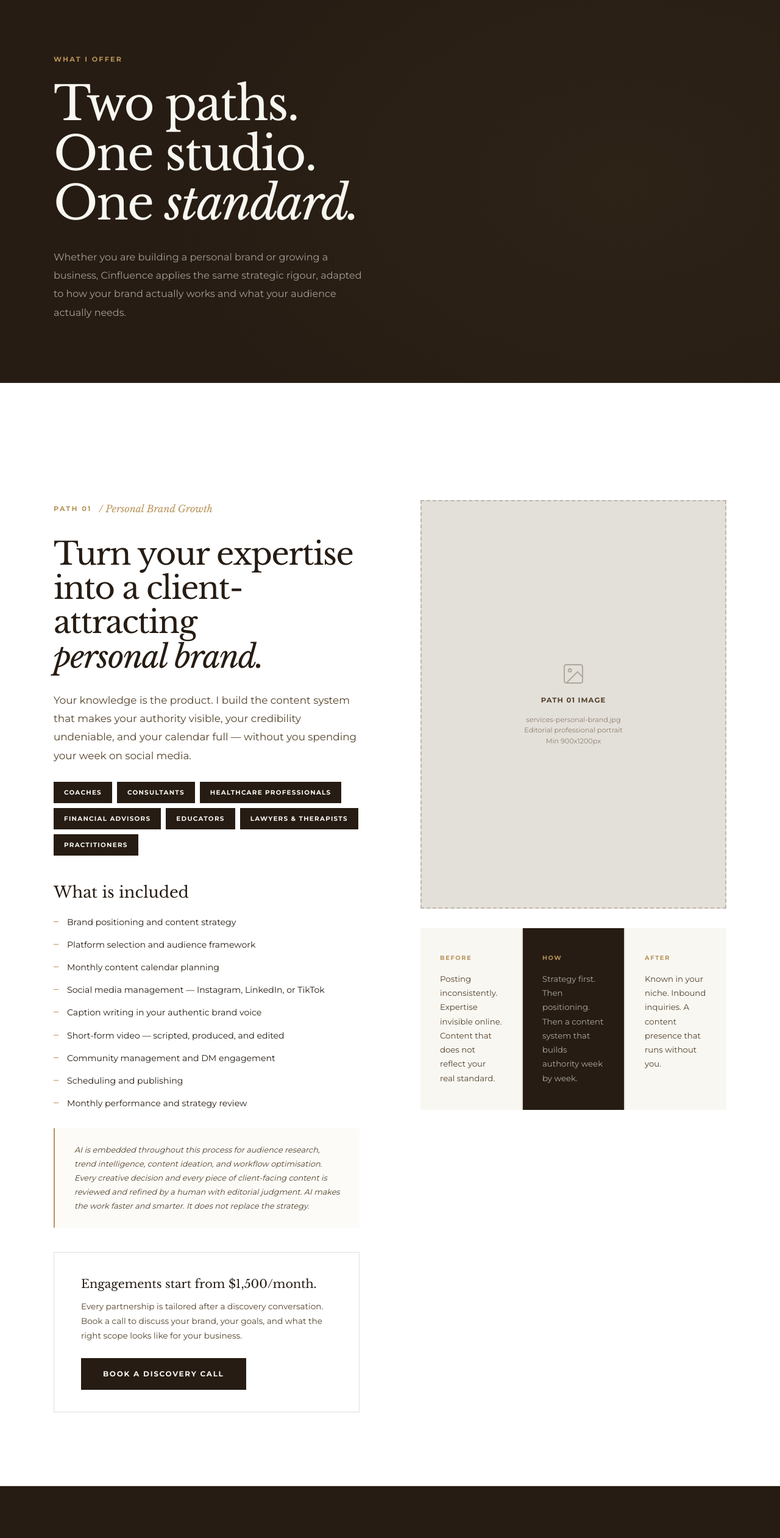
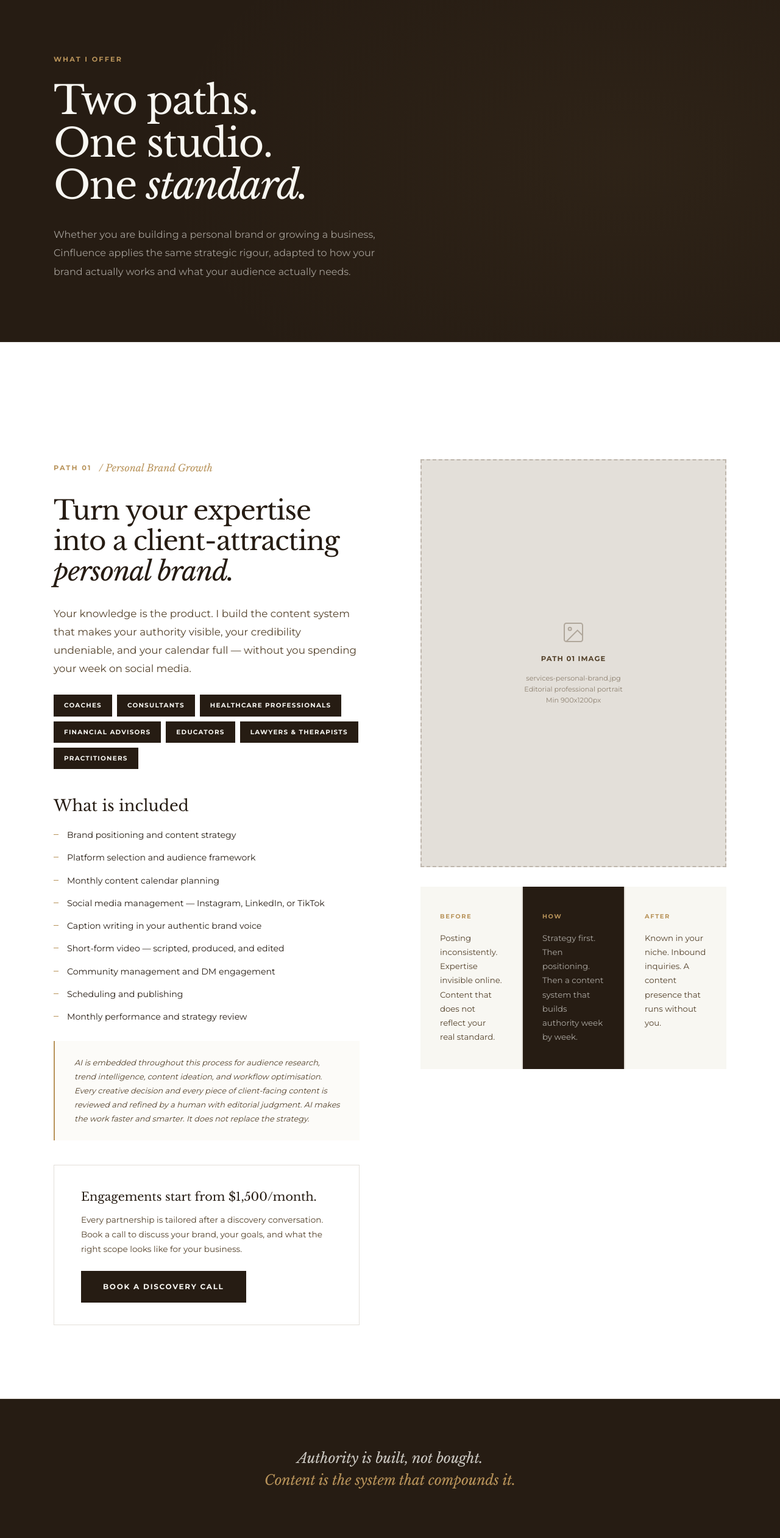
Before and after one commit to hyacinthcinfluencedigital/cinfluence-site-temporary, a plain HTML site: page services.html in a window 1280 px wide. Shown: the part 100-2622 px from the top of the page at 61% size. Drawn offline with nearby package versions, Linux system fonts and the light colour scheme.

Commit message:
Add files via upload

```diff
--- a/services.html
+++ b/services.html
@@ -107,7 +107,7 @@
     <div class="page-hero-bg"></div>
     <div class="container">
       <span class="label">What I Offer</span>
-      <h1 class="heading-xl">Two paths.<br>One studio.<br>One <em>standard.</em></h1>
+      <h1 class="heading-lg">Two paths.<br>One studio.<br>One <em>standard.</em></h1>
       <p>Whether you are building a personal brand or growing a business, Cinfluence applies the same strategic rigour, adapted to how your brand actually works and what your audience actually needs.</p>
     </div>
   </div>
@@ -124,7 +124,7 @@
           <span class="label" style="color:var(--gold)">Path 01</span>
           <span class="path-hero-num">/ Personal Brand Growth</span>
         </div>
-        <h2 class="heading-lg">Turn your expertise into a client-attracting<br><em>personal brand.</em></h2>
+        <h2 class="heading-md">Turn your expertise into a client-attracting<br><em>personal brand.</em></h2>
         <p class="body-lg" style="margin:28px 0">Your knowledge is the product. I build the content system that makes your authority visible, your credibility undeniable, and your calendar full — without you spending your week on social media.</p>
 
         <div class="path-tag-row">
@@ -195,7 +195,7 @@
 <!-- DIVIDER BAND -->
 <div class="divider-band">
   <div class="container">
-    <p class="heading-lg">Authority is built, not bought.<br><em>Content is the system that compounds it.</em></p>
+    <p class="statement-text">Authority is built, not bought.<br><em>Content is the system that compounds it.</em></p>
   </div>
 </div>
 
@@ -237,7 +237,7 @@
           <span class="label" style="color:var(--gold)">Path 02</span>
           <span class="path-hero-num">/ Business Brand Growth</span>
         </div>
-        <h2 class="heading-lg">Make your business the obvious choice<br>in your <em>market.</em></h2>
+        <h2 class="heading-md">Make your business the obvious choice<br>in your <em>market.</em></h2>
         <p class="body-lg" style="margin:28px 0">Your clients research you before they call. They compare your content, your reviews, and the way your brand feels — long before they make contact. I build the content presence that wins that research phase and positions your business as the clear, premium option.</p>
 
         <div class="path-tag-row">
@@ -282,7 +282,7 @@
   <div class="container">
     <div class="section-header center fade-up">
       <span class="label">Questions</span>
-      <h2 class="heading-lg">About the services</h2>
+      <h2 class="heading-md">About the services</h2>
     </div>
     <div class="services-faq fade-up">
       <div class="faq-item">
@@ -311,7 +311,7 @@
   <div class="container" style="position:relative">
     <div class="fade-up">
       <span class="label" style="color:var(--gold);display:block;margin-bottom:28px"><span class="gold-rule"></span>Ready to Start</span>
-      <h2 class="heading-lg" style="color:var(--ivory);max-width:560px;margin:0 auto 24px">Not sure where to begin?<br><em>The discovery call is.</em></h2>
+      <h2 class="heading-md" style="color:var(--ivory);max-width:560px;margin:0 auto 24px">Not sure where to begin?<br><em>The discovery call is.</em></h2>
       <p style="color:rgba(248,247,242,.5);margin-bottom:52px;max-width:440px;margin-left:auto;margin-right:auto;line-height:1.85">Free, 30 minutes, and obligation-free. We will talk through your brand, your goals, and whether Cinfluence is the right fit for where you want to go.</p>
       <div class="btn-group" style="justify-content:center">
         <a href="https://calendly.com/hyacinth-cinfluencedigital/discovery-call" target="_blank" rel="noopener" class="btn btn-ivory">Book a Discovery Call</a>
--- a/style.css
+++ b/style.css
@@ -40,32 +40,41 @@ a { text-decoration: none; color: inherit; }
 button { cursor: pointer; font-family: var(--ff-sans); }
 
 /* ── TYPOGRAPHY ────────────────────────────────────── */
+/* ── TYPOGRAPHY HIERARCHY ──────────────────────────────
+   Tier 1  .heading-xl   Homepage hero only — largest type on the site
+   Tier 2  .heading-lg   Internal page heroes (Services, About) — shared size
+   Tier 3  .heading-md   All major section headings, site-wide — one shared size
+   —       .statement-text  Editorial statement bands — sits between tiers 2–3 in weight
+   Tier 4  .heading-sm   Sub-headings within sections (card titles, etc.)
+   Tier 5  .body-lg / .body-sm  Supporting copy
+──────────────────────────────────────────────────────── */
 .heading-xl {
   font-family: var(--ff-serif);
-  font-size: clamp(2.8rem, 6vw, 5.5rem);
+  font-size: clamp(3.2rem, 6.4vw, 5.75rem);
   font-weight: 400;
-  line-height: 1.06;
+  line-height: 1.05;
   letter-spacing: -.03em;
 }
 .heading-lg {
   font-family: var(--ff-serif);
-  font-size: clamp(2rem, 4vw, 3.5rem);
+  font-size: clamp(2.4rem, 5vw, 4rem);
   font-weight: 400;
-  line-height: 1.1;
+  line-height: 1.08;
   letter-spacing: -.03em;
 }
 .heading-md {
   font-family: var(--ff-serif);
-  font-size: clamp(1.4rem, 2.5vw, 2.2rem);
+  font-size: clamp(1.9rem, 3.4vw, 3rem);
   font-weight: 400;
-  line-height: 1.2;
-  letter-spacing: -.02em;
+  line-height: 1.15;
+  letter-spacing: -.025em;
 }
 .heading-sm {
   font-family: var(--ff-serif);
-  font-size: clamp(1.2rem, 2vw, 1.6rem);
+  font-size: clamp(1.3rem, 2vw, 1.7rem);
   font-weight: 400;
   line-height: 1.3;
+
 }
 em { font-style: italic; }
 .label {
@@ -221,8 +230,8 @@ nav.scrolled { box-shadow: 0 2px 30px rgba(38,28,19,.08); }
   pointer-events: none;
 }
 .page-hero .label { color: var(--gold); display: block; margin-bottom: 24px; }
-.page-hero .heading-xl { color: var(--ivory); }
-.page-hero p { color: rgba(248,247,242,.6); max-width: 520px; margin-top: 32px; font-size: 1rem; line-height: 1.9; }
+.page-hero .heading-lg { color: var(--ivory); }
+.page-hero p { color: rgba(248,247,242,.6); max-width: 540px; margin-top: 32px; font-size: 1rem; line-height: 1.9; }
 
 /* ── SECTION HEADER ────────────────────────────────── */
 .section-header { margin-bottom: 88px; }
@@ -251,11 +260,21 @@ nav.scrolled { box-shadow: 0 2px 30px rgba(38,28,19,.08); }
 /* ── STATEMENT BAND ────────────────────────────────── */
 .statement-band {
   background: var(--espresso);
-  padding: 112px 0;
+  padding: 80px 0;
   text-align: center;
 }
-.statement-band .heading-lg { color: var(--ivory); }
-.statement-band em { color: var(--gold); }
+.statement-text {
+  font-family: var(--ff-serif);
+  font-size: clamp(1.15rem, 1.8vw, 1.5rem);
+  font-weight: 400;
+  font-style: italic;
+  line-height: 1.55;
+  letter-spacing: -.01em;
+  color: rgba(248,247,242,.78);
+  max-width: 620px;
+  margin: 0 auto;
+}
+.statement-text em { color: var(--gold); font-style: italic; }
 
 /* ── GOLD RULE ─────────────────────────────────────── */
 .gold-rule { display: inline-block; width: 40px; height: 1px; background: var(--gold); vertical-align: middle; margin-right: 14px; }
@@ -809,13 +828,9 @@ footer {
 /* ── DIVIDER BAND ───────────────────────────────────── */
 .divider-band {
   background: var(--espresso);
-  padding: 88px 0;
+  padding: 80px 0;
   text-align: center;
 }
-.divider-band .heading-lg {
-  color: var(--ivory);
-}
-.divider-band em { color: var(--gold); }
 
 /* ── ABOUT PAGE — founder & philosophy ─────────────── */
 .founder-layout {
@@ -839,6 +854,8 @@ footer {
 .founder-body {
   padding-top: 8px;
 }
+/* Long-form narrative copy (founder story) — intentionally sized between
+   body-lg and body-sm for sustained reading comfort, not a stray value */
 .founder-body p {
   font-size: .95rem;
   line-height: 1.95;
```
Also changed, not shown: about.html (+7 -7 lines), index.html (+7 -7 lines).
